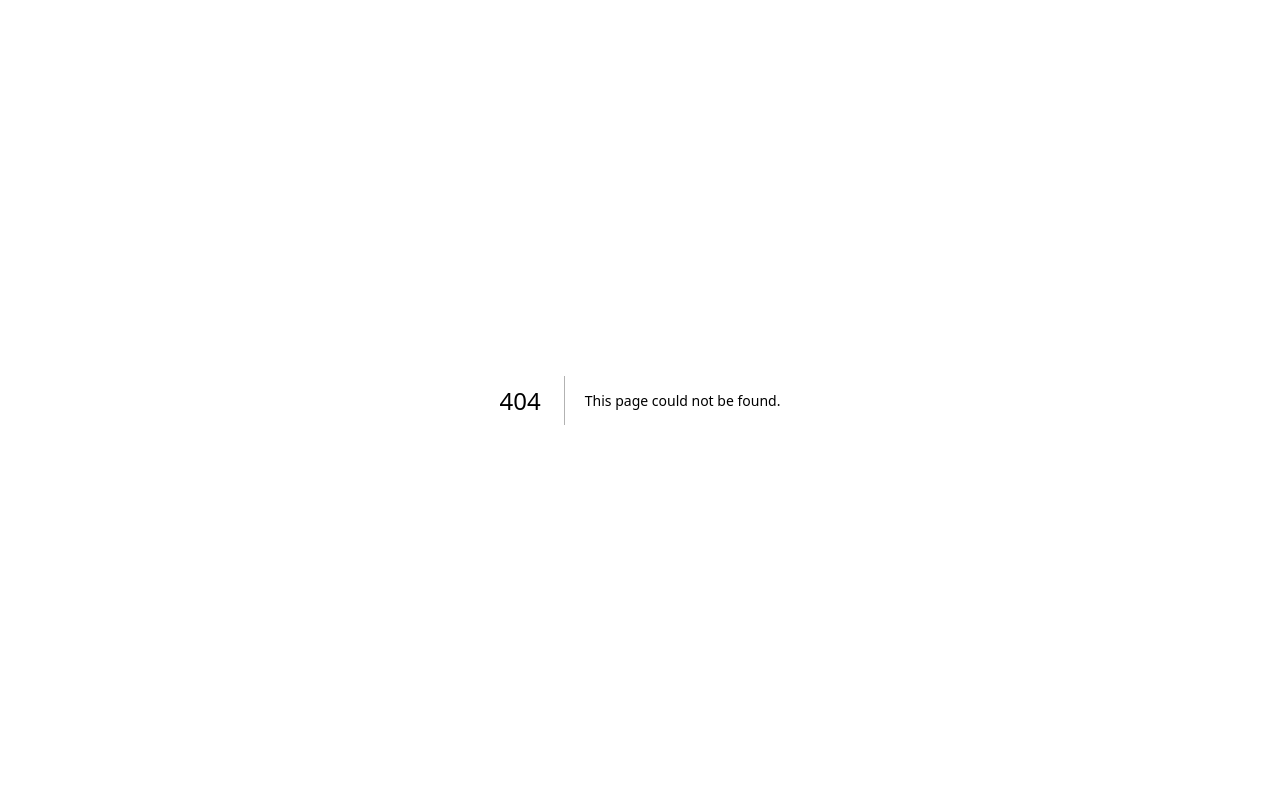
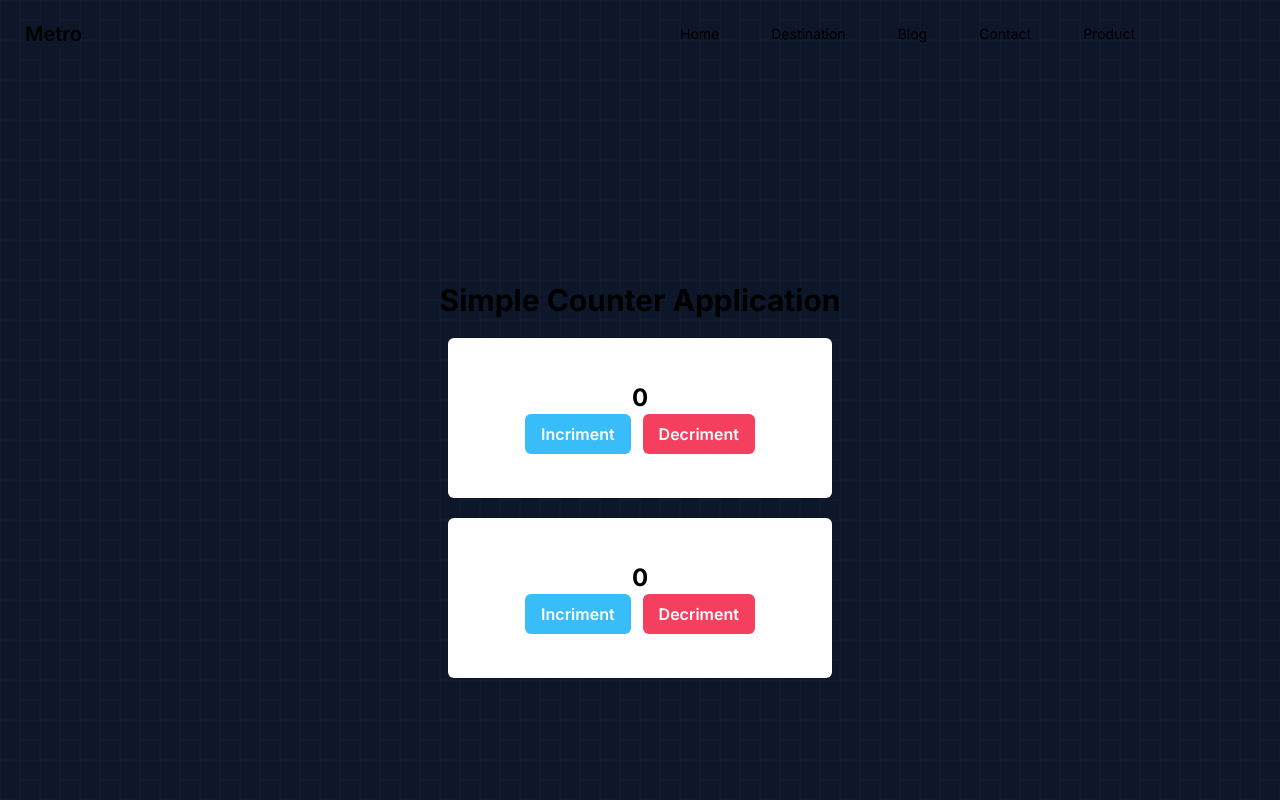
Before and after one commit to developermdtanvir/nextjs-basic, a Next.js app: page /redux in a window 1280 px wide. Before the commit this address had no page. Shown: the top 800 px of the page. Built offline with nearby package versions, Linux system fonts and the light colour scheme.

Commit message:
add : incriment && decriment using useState

```diff
--- a/src/app/(with-layout)/layout.js
+++ b/src/app/(with-layout)/layout.js
@@ -2,10 +2,12 @@ import Navbar from "@/components/Navbar"
 
 const WithLayout = ({ children }) => {
     return (
-        <div className="container mx-auto">
+        <div className="bg-[#0E1729] background_image">
+            <div className="container mx-auto ">
             <Navbar />
             {children}
             <p>Footer</p>
+            </div>
         </div>
     )
 }
--- /dev/null
+++ b/src/app/(with-layout)/redux/page.js
@@ -0,0 +1,22 @@
+"use client"
+
+import Counter from "@/components/Counter"
+
+
+const Redux = () => {
+
+  return (
+         <div className="py-20">
+                <main class="flex flex-col justify-center items-center py-10 space-y-5 h-screen">
+            <div>
+                <h1 class=" text-3xl font-bold">Simple Counter Application</h1>
+            </div>
+            <Counter />
+            <Counter />
+        </main>
+         </div>
+
+  )
+}
+
+export default Redux
--- a/src/app/globals.css
+++ b/src/app/globals.css
@@ -45,3 +45,7 @@ body {
     left: 0px;
     background-color: rgba(0,0,0,0.50)
 }
+
+.background_image{
+  background-image: url('./../assets/images/learn_with_sumit_bg.svg');
+}
--- a/src/app/layout.js
+++ b/src/app/layout.js
@@ -10,8 +10,8 @@ export const metadata = {
 
 export default function RootLayout({ children }) {
   return (
-    <html lang="en">
-      <body className={`${inter.className}`}>{children}</body>
+    <html  lang="en">
+      <body className={`${inter.className} bg-[#0E1729]`}>{children}</body>
     </html>
   )
 }
--- /dev/null
+++ b/src/components/Counter.js
@@ -0,0 +1,29 @@
+import { useState } from "react"
+
+const Counter = () => {
+
+  const [counter,setCounter] = useState(0)
+
+    const incriment = () =>{
+        setCounter(counter + 1)
+    }
+
+    const decriment = () =>{
+        if(counter === 0) return
+        setCounter(counter - 1)
+    }
+
+  return (
+    <div class=" w-96 m-auto flex justify-center items-center h-40 bg-white rounded-md">
+    <div >
+    <p id="counter" class="text-center text-black  text-2xl font-bold">{counter}</p>
+     <div class=" flex justify-center items-center space-x-3">
+         <button onClick={incriment} id="incriment" class="py-2 px-4 bg-sky-400 rounded-md text-white font-semibold">Incriment</button>
+         <button onClick={decriment} id="decriment" class="py-2 px-4 bg-rose-500 rounded-md text-white font-semibold">Decriment</button>
+     </div>
+    </div>
+ </div>
+  )
+}
+
+export default Counter
```
Also changed, not shown: src/assets/images/learn_with_sumit_bg.svg (added).
